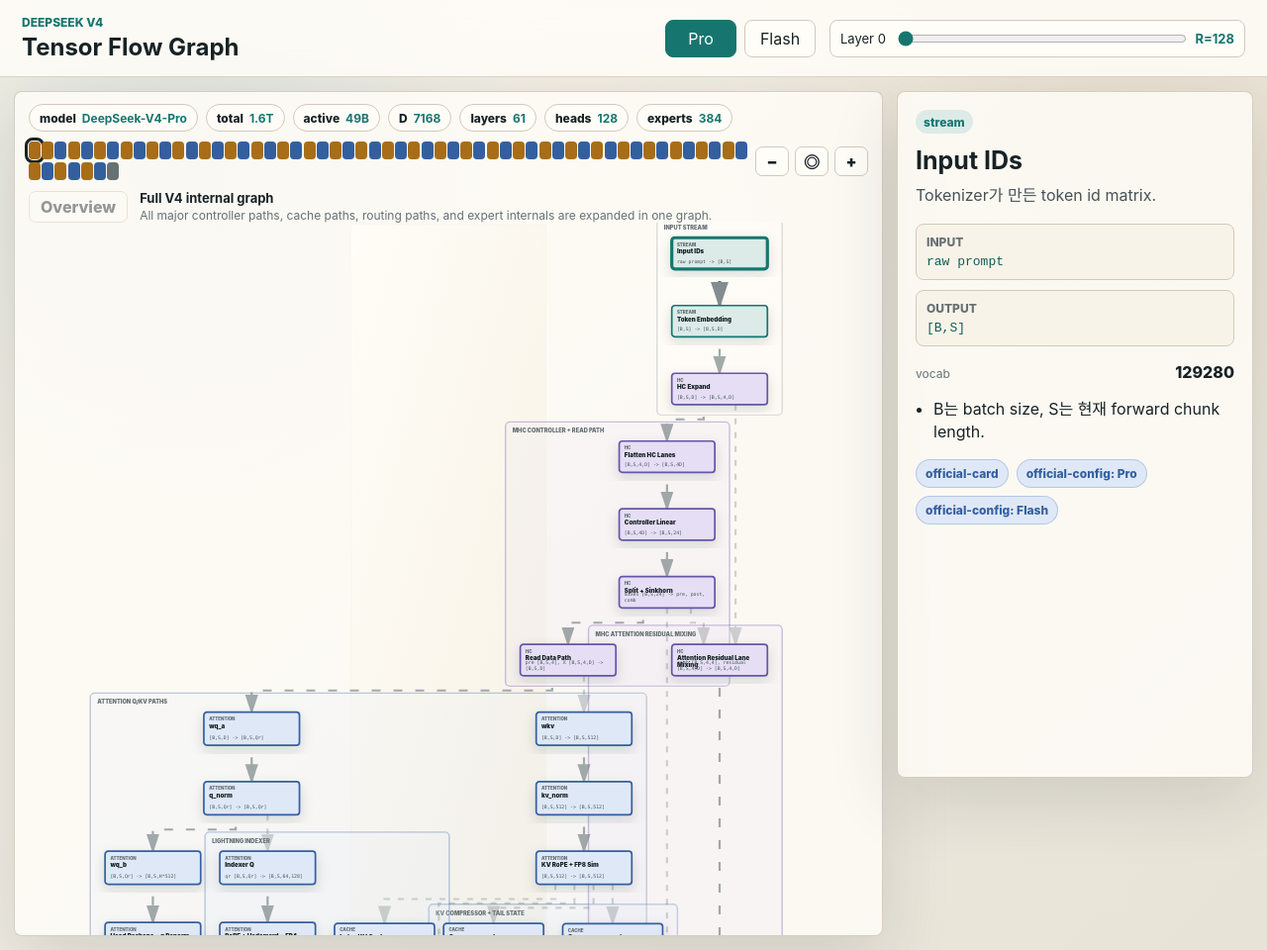
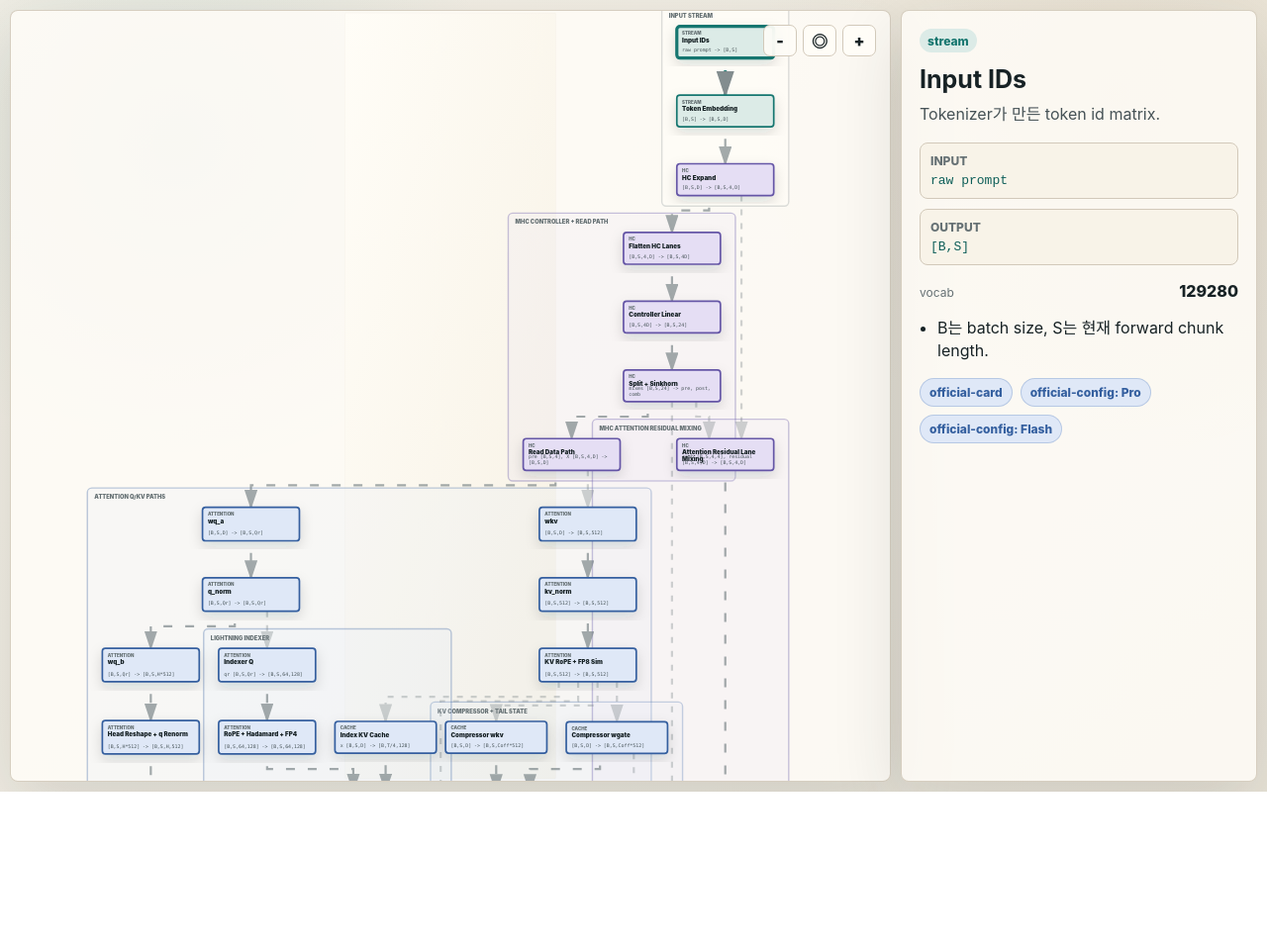
Before and after one commit to rollrat/deepseek-viz, a website: page index.html in a window 1280 px wide. Shown: the whole page at 99% size. After the commit the page ends 800 px from the top, so only its background shows below. Drawn offline with nearby package versions, Linux system fonts and the light colour scheme.

Commit message:
Expand graph canvas area

```diff
--- a/app.js
+++ b/app.js
@@ -64,15 +64,13 @@
 
 function render(fitAfterLayout = false) {
   shouldFitAfterLayout ||= fitAfterLayout;
-  renderStats();
-  renderLayerControls();
-  renderSceneHeader();
   ensureSelection();
   renderGraph();
   renderDetail();
 }
 
 function renderStats() {
+  if (!document.querySelector("#variantStats")) return;
   const m = model();
   document.querySelector("#variantStats").innerHTML = [
     ["model", m.label],
@@ -88,6 +86,7 @@
 }
 
 function renderLayerControls() {
+  if (!document.querySelector("#layerSlider")) return;
   const m = model();
   const maxLayer = m.schedule.length - 1;
   if (state.layer > maxLayer) state.layer = maxLayer;
@@ -108,6 +107,7 @@
 }
 
 function renderSceneHeader() {
+  if (!document.querySelector("#sceneTitle")) return;
   document.querySelector("#sceneTitle").textContent = scene().title;
   document.querySelector("#sceneSubtitle").textContent = scene().subtitle;
   document.querySelector("#backScene").disabled = state.scene === "overview";
@@ -538,16 +538,16 @@
   }
 });
 
-document.querySelector("#layerSlider").addEventListener("input", (event) => {
+document.querySelector("#layerSlider")?.addEventListener("input", (event) => {
   state.layer = Number(event.target.value);
   render(true);
 });
 
-document.querySelector("#zoomIn").addEventListener("click", () => zoomBy(1.2));
-document.querySelector("#zoomOut").addEventListener("click", () => zoomBy(0.84));
-document.querySelector("#zoomFit").addEventListener("click", fitGraph);
-document.querySelector("#backScene").addEventListener("click", () => openScene("overview"));
-document.querySelector("#drillButton").addEventListener("click", (event) => {
+document.querySelector("#zoomIn")?.addEventListener("click", () => zoomBy(1.2));
+document.querySelector("#zoomOut")?.addEventListener("click", () => zoomBy(0.84));
+document.querySelector("#zoomFit")?.addEventListener("click", fitGraph);
+document.querySelector("#backScene")?.addEventListener("click", () => openScene("overview"));
+document.querySelector("#drillButton")?.addEventListener("click", (event) => {
   if (event.currentTarget.dataset.scene) openScene(event.currentTarget.dataset.scene);
 });
 
--- a/index.html
+++ b/index.html
@@ -8,43 +8,12 @@
   </head>
   <body>
     <div class="app">
-      <header class="topbar">
-        <div>
-          <p class="eyebrow">DeepSeek V4</p>
-          <h1>Tensor Flow Graph</h1>
-        </div>
-        <div class="top-controls">
-          <div class="mode-switch" role="group" aria-label="model variant">
-            <button class="segmented active" data-model="pro">Pro</button>
-            <button class="segmented" data-model="flash">Flash</button>
-          </div>
-          <div class="layer-control">
-            <span id="layerLabel">Layer 0</span>
-            <input id="layerSlider" type="range" min="0" max="61" value="0" />
-            <strong id="ratioLabel">R=128</strong>
-          </div>
-        </div>
-      </header>
-
       <main class="graph-shell" aria-label="DeepSeek V4 graph canvas">
         <section class="canvas-card">
-          <div class="graph-meta">
-            <div id="variantStats" class="stats-inline"></div>
-            <div class="graph-actions">
-              <div id="layerStrip" class="layer-strip" aria-label="compression layer strip"></div>
-              <div class="zoom-actions" aria-label="graph zoom controls">
-                <button id="zoomOut" title="축소" aria-label="축소">−</button>
-                <button id="zoomFit" title="맞춤" aria-label="맞춤">◎</button>
-                <button id="zoomIn" title="확대" aria-label="확대">+</button>
-              </div>
-            </div>
-          </div>
-          <div class="scene-bar">
-            <button id="backScene" class="scene-back">Overview</button>
-            <div>
-              <strong id="sceneTitle">V4 overview</strong>
-              <span id="sceneSubtitle">Top-level tensor flow.</span>
-            </div>
+          <div class="zoom-actions" aria-label="graph zoom controls">
+            <button id="zoomOut" title="Zoom out" aria-label="Zoom out">-</button>
+            <button id="zoomFit" title="Fit graph" aria-label="Fit graph">◎</button>
+            <button id="zoomIn" title="Zoom in" aria-label="Zoom in">+</button>
           </div>
 
           <svg id="graph" viewBox="0 0 1280 1280" role="img" aria-label="DeepSeek V4 top to bottom tensor graph">
@@ -91,10 +60,10 @@
       </main>
     </div>
 
-    <script src="./node_modules/d3/dist/d3.min.js?v=elk-layout"></script>
-    <script src="./node_modules/dagre/dist/dagre.min.js?v=elk-layout"></script>
-    <script src="./node_modules/elkjs/lib/elk.bundled.js?v=elk-layout"></script>
-    <script src="./src-data/deepseek-v4.graph.js?v=elk-layout"></script>
-    <script src="./app.js?v=elk-layout"></script>
+    <script src="./node_modules/d3/dist/d3.min.js?v=no-top"></script>
+    <script src="./node_modules/dagre/dist/dagre.min.js?v=no-top"></script>
+    <script src="./node_modules/elkjs/lib/elk.bundled.js?v=no-top"></script>
+    <script src="./src-data/deepseek-v4.graph.js?v=no-top"></script>
+    <script src="./app.js?v=no-top"></script>
   </body>
 </html>
--- a/styles.css
+++ b/styles.css
@@ -147,8 +147,8 @@
   min-height: 0;
   display: grid;
   grid-template-columns: minmax(640px, 1fr) 360px;
-  gap: 14px;
-  padding: 14px;
+  gap: 10px;
+  padding: 10px;
 }
 
 .canvas-card,
@@ -162,6 +162,7 @@
 .canvas-card {
   min-width: 0;
   overflow: hidden;
+  position: relative;
 }
 
 .graph-meta {
@@ -270,14 +271,19 @@
 .zoom-actions {
   display: flex;
   gap: 6px;
+  position: absolute;
+  right: 14px;
+  top: 14px;
+  z-index: 4;
 }
 
 .zoom-actions button {
   width: 34px;
-  height: 30px;
+  height: 32px;
   border: 1px solid var(--line);
   border-radius: 7px;
-  background: rgba(255, 253, 248, 0.94);
+  background: rgba(255, 253, 248, 0.9);
+  backdrop-filter: blur(10px);
   color: var(--ink);
   cursor: pointer;
   font-weight: 900;
@@ -286,8 +292,8 @@
 #graph {
   display: block;
   width: 100%;
-  height: calc(100vh - 174px);
-  min-height: 720px;
+  height: calc(100vh - 22px);
+  min-height: 760px;
   color: var(--edge);
   touch-action: none;
 }
@@ -476,11 +482,11 @@
 
 .info-panel {
   align-self: stretch;
-  max-height: calc(100vh - 106px);
+  max-height: calc(100vh - 20px);
   overflow: auto;
   padding: 18px;
   position: sticky;
-  top: 92px;
+  top: 10px;
 }
 
 .pill {
```
